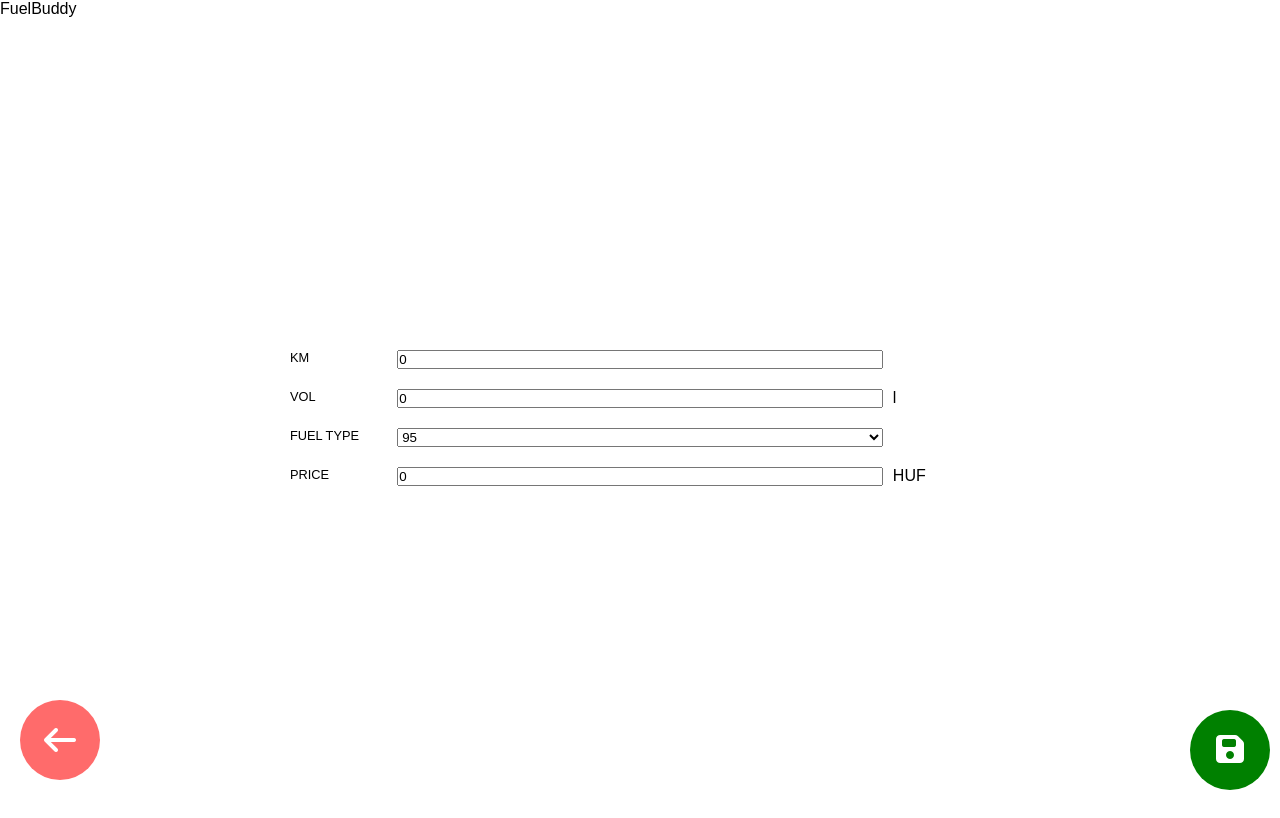
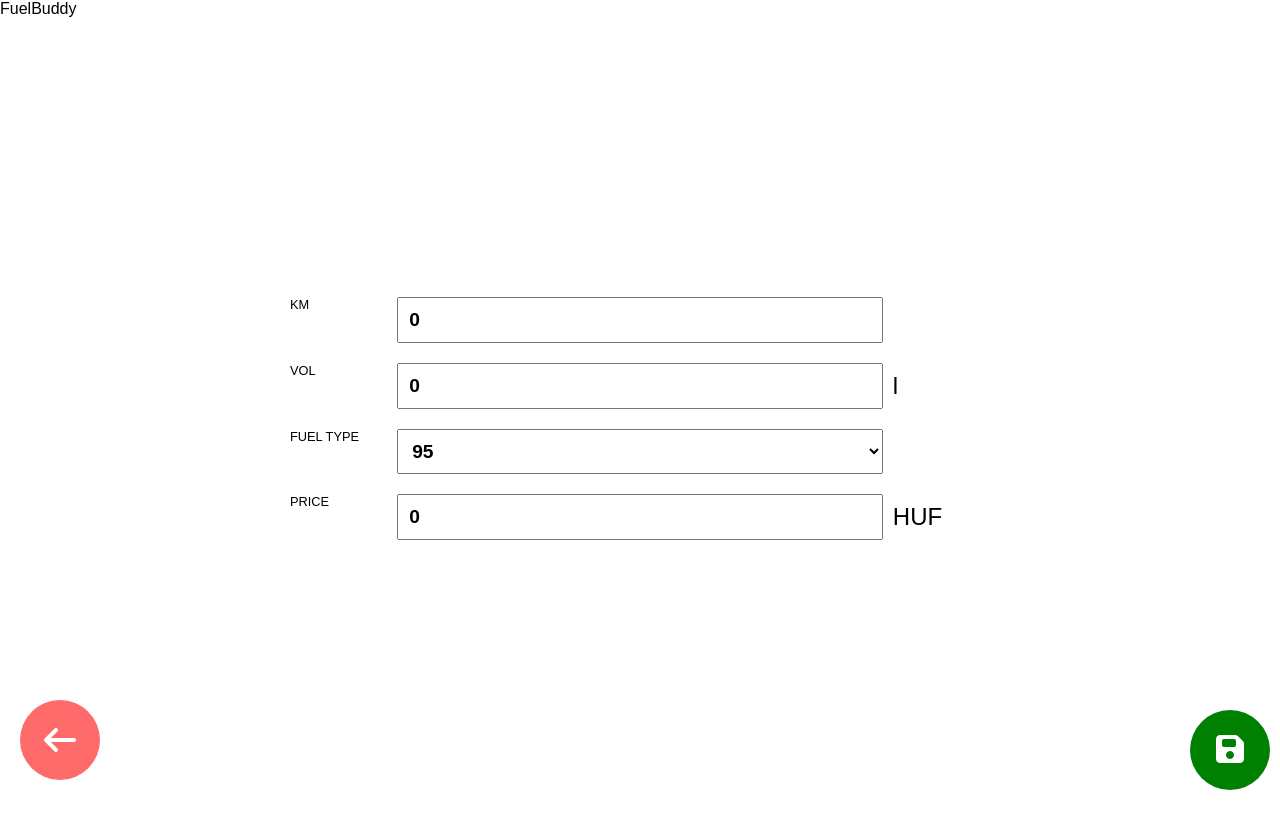
Before and after one commit to Cyri0/fueling-app, a React (Vite) app: page /new in a window 1280 px wide. Built offline with nearby package versions, Linux system fonts and the light colour scheme.

Commit message:
card created

```diff
--- a/src/App.tsx
+++ b/src/App.tsx
@@ -1,4 +1,4 @@
-import { BrowserRouter, Route, Routes } from "react-router-dom"
+import { BrowserRouter, Route, Routes, useNavigate } from "react-router-dom"
 import Home from "./pages/Home"
 import NewFueling, { type FuelEventType } from "./pages/NewFueling"
 import Navbar from "./components/Navbar"
@@ -12,7 +12,6 @@ export const FuelContext = createContext<
 
 const App = () => {
   const [fuelState, setFuelState] = useState<FuelEventType[]>([])
-
   useEffect(()=>{
     const storageData = localStorage.getItem("fuelState")
 
@@ -31,7 +30,8 @@ const App = () => {
           localStorage.setItem("fuelState", JSON.stringify([...fuelState, e]))
           setFuelState(prev => [...prev, e])
         }
-      }}>
+      }
+    }>
       <BrowserRouter>
         <Navbar/>
         <Routes>
--- /dev/null
+++ b/src/components/RefuelCard.tsx
@@ -0,0 +1,14 @@
+import type { FuelEventType } from '../pages/NewFueling'
+
+const RefuelCard = (props: FuelEventType) => {
+  return (
+    <div className='refuelCard'>
+        <div>{props.fuelType}</div>
+        <div>{props.km} km</div>
+        <div>{props.price} HUF</div>
+        <div>{props.volume} l</div>
+    </div>
+  )
+}
+
+export default RefuelCard
--- a/src/index.css
+++ b/src/index.css
@@ -37,3 +37,20 @@ section {
     background: rgb(0, 82, 0);
   }
 }
+
+.refuelCard{
+  display: flex;
+  flex-direction: column;
+  gap: 10px;
+  padding: 20px;
+  border: 1px solid black;
+  border-radius: 5px;
+}
+
+.cardWrapper{
+  max-width: 600px;
+  margin: auto;
+  display: grid;
+  grid-template-columns: 1fr;
+  gap: 20px;
+}
--- a/src/pages/Home.tsx
+++ b/src/pages/Home.tsx
@@ -1,6 +1,7 @@
 import { useContext } from "react"
 import { Link } from "react-router-dom"
 import { FuelContext } from "../App"
+import RefuelCard from "../components/RefuelCard"
 
 const Home = () => {
   const ctx = useContext(FuelContext)
@@ -11,9 +12,9 @@ const Home = () => {
             <i className="fa-solid fa-gas-pump"></i>
         </button>} />
 
-        <ul>
-          {ctx.fuelData.map(data => <li>{data.km} km - {data.price} Ft</li>)}
-        </ul>
+        <div className="cardWrapper">
+        {ctx.fuelData.map(data => <RefuelCard {...data} />)}
+        </div>
     </section>
   )
 }
--- a/src/pages/NewFueling.module.css
+++ b/src/pages/NewFueling.module.css
@@ -14,11 +14,22 @@
             display: block;
             font-size: 0.8rem;
             text-transform: uppercase;
-
         }
 
         select {
             width: 100%;
+        }
+
+        select, input{
+            padding: 10px;
+            font-size: 1.2rem;
+            font-weight: 900;
+        }
+
+        span{
+            font-size: 1.5rem;
+            display: flex;
+            align-items: center;
         }
 
         >div {
--- a/src/pages/NewFueling.tsx
+++ b/src/pages/NewFueling.tsx
@@ -1,6 +1,6 @@
 import { useContext, useState, type FormEvent } from "react"
 import styles from "./NewFueling.module.css"
-import { Link } from "react-router-dom"
+import { Link, useNavigate } from "react-router-dom"
 import { FuelContext } from "../App"
 
 export type FuelEventType = {
@@ -18,10 +18,14 @@ const NewFueling = () => {
 
     const ctx = useContext(FuelContext)
 
+    let navigate = useNavigate();
+
     const formSubmitted = (e: FormEvent) => {
         e.preventDefault()
         const currentData:FuelEventType  = { km, volume, fuelType, price }
         ctx.addNewData(currentData)
+
+        navigate("/")
     }
 
     return (
```
